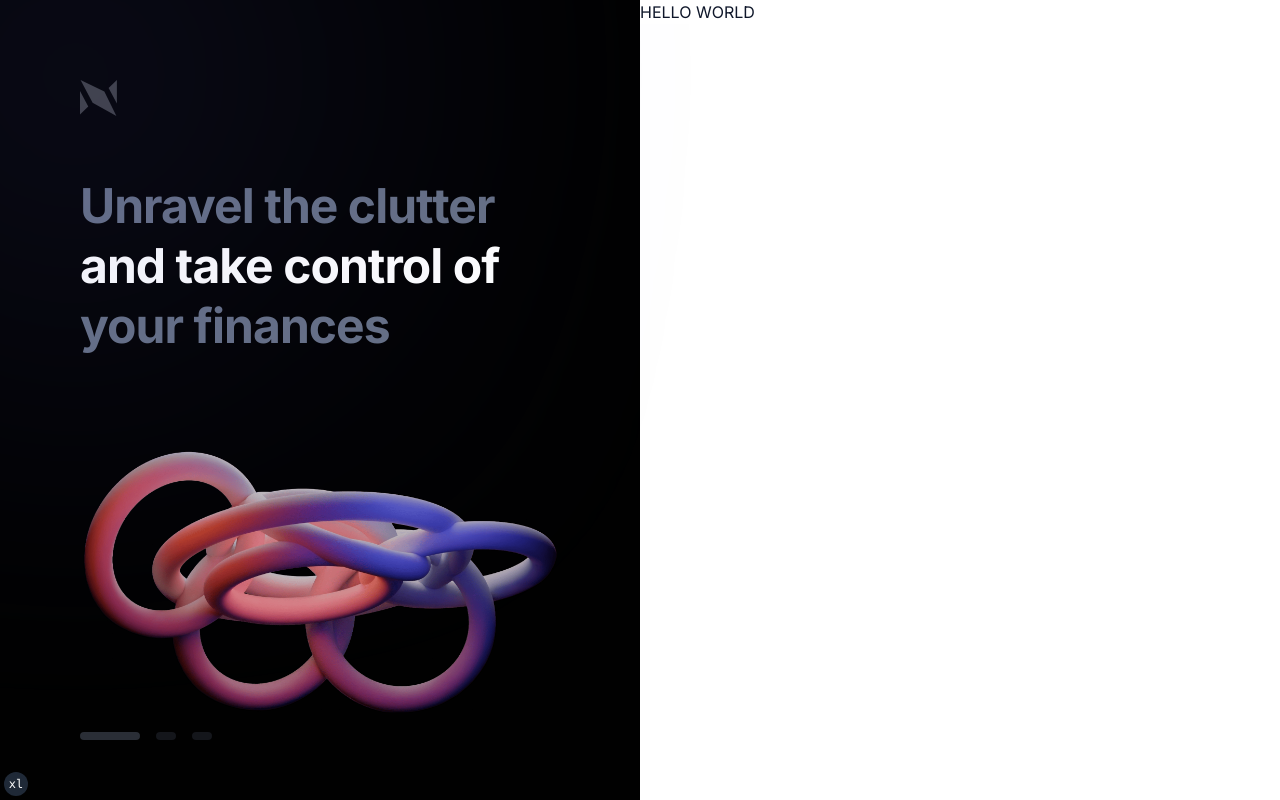
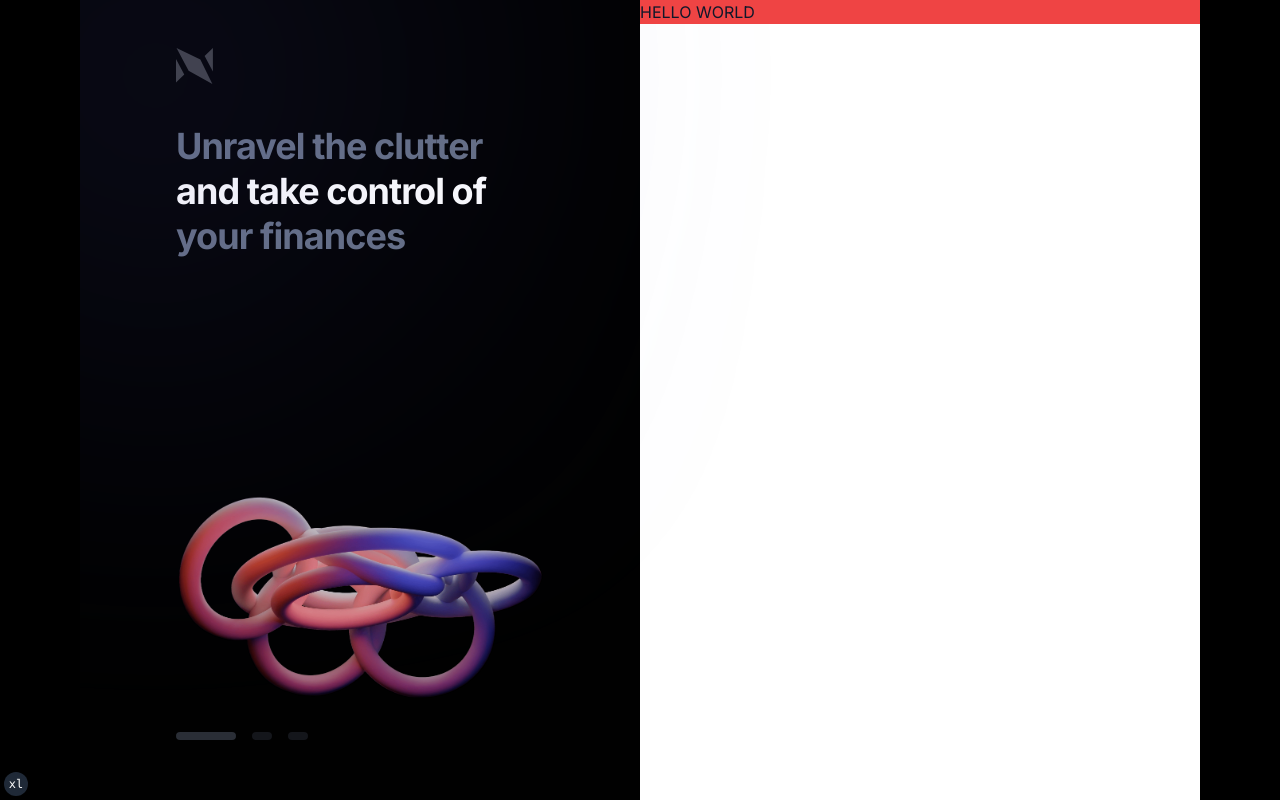
Before and after one commit to iampapagray/nifty-auth, a Next.js app: page / in a window 1280 px wide. Built offline with nearby package versions, Linux system fonts and the light colour scheme.

Commit message:
Screen XL adjustments

```diff
--- a/app/layout.tsx
+++ b/app/layout.tsx
@@ -42,7 +42,7 @@ export default function RootLayout({ children }: RootLayoutProps) {
           {/* enableSystem */}
           <ThemeProvider attribute="class" defaultTheme="system">
             <div className="relative flex min-h-screen flex-col bg-black">
-              <div className="flex-1">{children}</div>
+              <div className="flex-1 xl:px-20">{children}</div>
             </div>
             <TailwindIndicator />
           </ThemeProvider>
--- a/app/page.tsx
+++ b/app/page.tsx
@@ -7,7 +7,7 @@ import { RightSection } from "@/components/right-section"
 
 export default function IndexPage() {
   return (
-    <section className="container flex h-screen w-full overflow-hidden bg-white px-0">
+    <section className="container flex h-screen w-full overflow-hidden bg-white px-0 mx-auto">
       <div className="hidden flex-1 md:flex">
         <LeftSection />
       </div>
--- a/components/animators/animated-text.tsx
+++ b/components/animators/animated-text.tsx
@@ -27,7 +27,7 @@ export function AnimatedText(){
           <h1
             key={i}
             className={cn(
-              "font-sans text-5xl font-bold leading-tight tracking-[-0.96px]",
+              "font-sans text-4xl font-bold leading-tight tracking-[-0.96px] 2xl:text-5xl",
               i == activeIndex ? 'text-white':'text-[#667085]'
             )}
           >
--- a/components/left-section.tsx
+++ b/components/left-section.tsx
@@ -6,14 +6,14 @@ import { Indicators } from "./animators/indicators";
 
 export function LeftSection() {
   return (
-    <div className="relative flex w-full flex-col bg-background px-20 pb-15 pt-20">
+    <div className="relative flex w-full flex-col bg-background pb-15 xl:px-24 xl:pt-12 2xl:px-20 2xl:pt-20">
       <div className="glow absolute opacity-50"></div>
-      <div className="flex flex-col gap-15">
+      <div className="flex flex-col xl:gap-10 2xl:gap-15">
         <Icons.nifty />
 
         <AnimatedText />
       </div>
-      <div className="flex flex-1 flex-col justify-end xl:gap-4 2xl:gap-15 ">
+      <div className="flex flex-1 flex-col justify-end gap-8 2xl:gap-15 ">
         <div className="flex">
           <Image
             src="/rings.png"
--- a/components/right-section.tsx
+++ b/components/right-section.tsx
@@ -1,6 +1,6 @@
 export function RightSection() {
   return (
-    <div className="relative bg-white">
+    <div className="relative bg-red-500">
       HELLO WORLD
     </div>
   )
--- a/tailwind.config.js
+++ b/tailwind.config.js
@@ -45,6 +45,7 @@ module.exports = {
       },
       spacing: {
         15: '60px',
+        30: '120px',
       }
     },
   },
```
